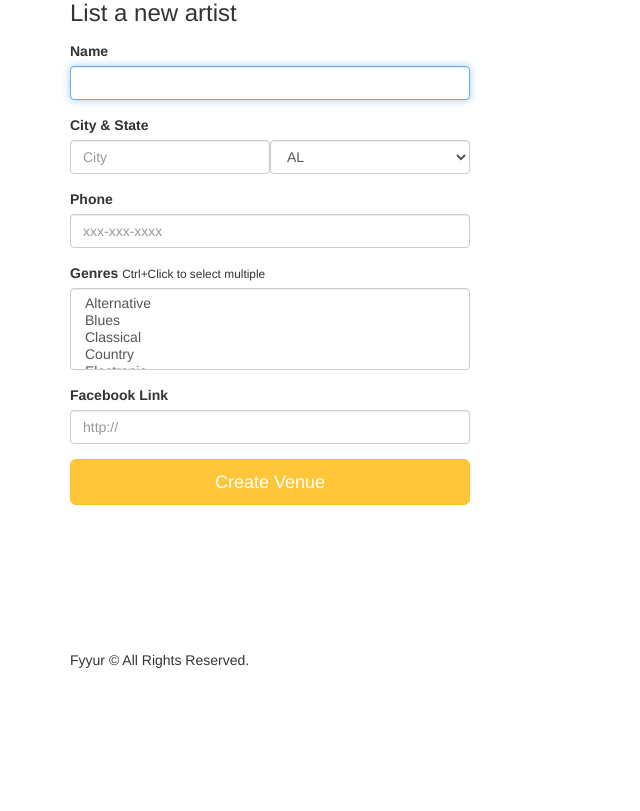
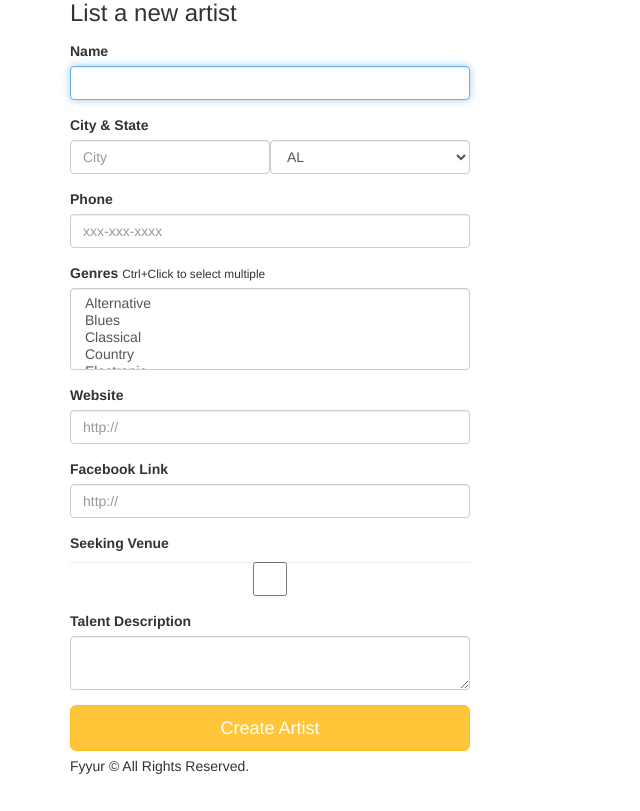
Before and after one commit to ProcureEminenceMB/Udacity-Project-Artist-Booking-Site, a Flask app: page /artists/create in a window 1280 px wide. Shown: the part 95-906 px from the top of the page, without its empty margins (0-640 px from the left). Before the commit the page ends 763 px from the top, so only its background shows below. Run offline with Flask 2, Linux system fonts and the light colour scheme; some libraries are stand-ins or nearby versions.

Commit message:
feat: Add missing fields for artist form

```diff
--- a/forms.py
+++ b/forms.py
@@ -191,9 +191,6 @@
 	phone = StringField(
 		'phone'
 	)
-	image_link = StringField(
-		'image_link'
-	)
 	genres = SelectMultipleField(
 		'genres', validators=[DataRequired()],
 		choices=[
@@ -218,6 +215,18 @@
 			('Other', 'Other'),
 		]
 	)
+	image_link = StringField(
+		'image_link'
+	)
+	website = StringField(
+		'website'
+	)
 	facebook_link = StringField(
 		'facebook_link', validators=[URL()]
 	)
+	seeking_venue = BooleanField(
+		'seeking_venue'
+	)
+	seeking_description = TextAreaField(
+		'seeking_description'
+	)
--- a/templates/forms/new_artist.html
+++ b/templates/forms/new_artist.html
@@ -29,10 +29,22 @@
 				{{ form.genres(class_ = 'form-control', placeholder='Genres, separated by commas', autofocus = true) }}
 			</div>
 			<div class="form-group">
-				<label for="genres">Facebook Link</label>
+				<label for="website">Website</label>
+				{{ form.website(class_ = 'form-control', placeholder='http://', autofocus = true) }}
+			</div>
+			<div class="form-group">
+				<label for="facebook_link">Facebook Link</label>
 				{{ form.facebook_link(class_ = 'form-control', placeholder='http://', autofocus = true) }}
 			</div>
-			<input type="submit" value="Create Venue" class="btn btn-primary btn-lg btn-block">
+			<div class="form-group">
+				<label for="seeking_venue">Seeking Venue</label>
+				{{ form.seeking_venue(class_ = 'form-control', autofocus = true) }}
+			</div>
+			<div class="form-group">
+				<label for="seeking_description">Talent Description</label>
+				{{ form.seeking_description(class_ = 'form-control', autofocus = true) }}
+			</div>
+			<input type="submit" value="Create Artist" class="btn btn-primary btn-lg btn-block">
 		</form>
 	</div>
 {% endblock %}
```
